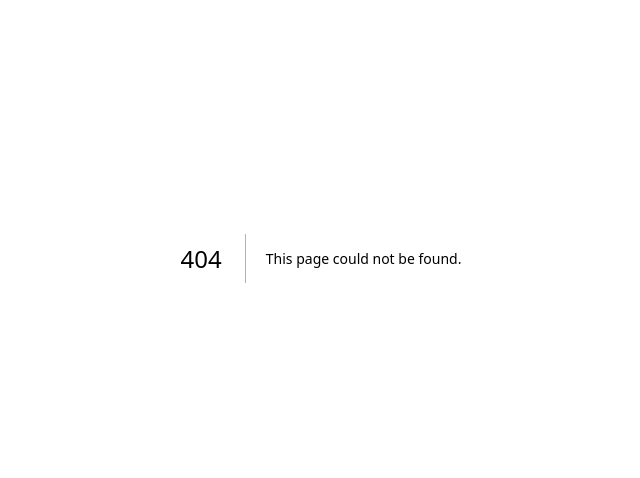
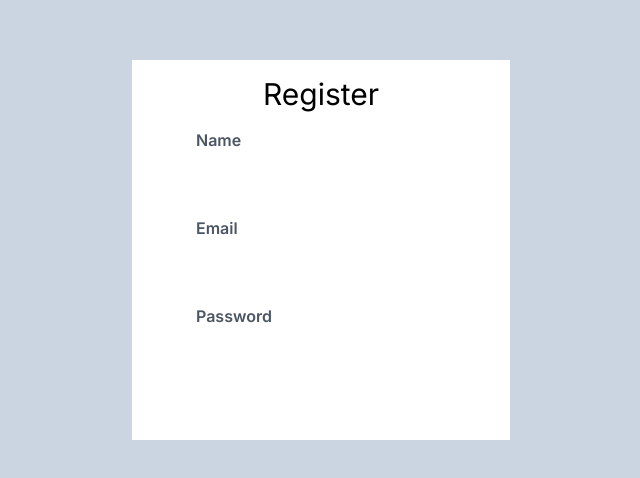
Before and after one commit to shakilshegu/my-new-project, a Next.js app: page /register in a window 1280 px wide. Before the commit this address had no page. Shown: the part 142-620 px from the top of the page, without its empty margins (319-959 px from the left). Built offline with nearby package versions, Linux system fonts and the light colour scheme.

Commit message:
new commit

```diff
--- /dev/null
+++ b/src/app/components/input.jsx
@@ -0,0 +1,12 @@
+import React from "react";
+
+const Input = ({ label,type,id }) => {
+  return (
+    <div className="mb-4">
+      <label htmlFor={id}  className="block  text-gray-600 font-semibold mb-2"  >{label}</label>
+      <input type={type} id={id} name={id} autoComplete="off" className="w-ful p-2"/>
+    </div>
+  );
+};
+
+export default Input;
--- a/src/app/layout.js
+++ b/src/app/layout.js
@@ -4,7 +4,7 @@ import './globals.css'
 const inter = Inter({ subsets: ['latin'] })
 
 export const metadata = {
-  title: 'Create Next App',
+  title: 'my-new-Project',
   description: 'Generated by create next app',
 }
 
--- /dev/null
+++ b/src/app/login/page.jsx
@@ -0,0 +1,9 @@
+import React from 'react'
+
+const Login = () => {
+  return (
+    <div>login</div>
+  )
+}
+
+export default Login
--- /dev/null
+++ b/src/app/profile/page.jsx
@@ -0,0 +1,9 @@
+import React from 'react'
+
+const Profile = () => {
+  return (
+    <div>Profile</div>
+  )
+}
+
+export default Profile
--- /dev/null
+++ b/src/app/register/page.jsx
@@ -0,0 +1,19 @@
+import React from 'react'
+import Input from '../components/input'
+
+const Register = () => {
+  return (
+    <div className='min-h-screen bg-slate-300 flex flex-col justify-center items-center '>
+        <div className='bg-white px-16 pb-12 mb-4 '>
+            <h1 className='text-3xl  mb-4  mt-4 text-center'>Register</h1>
+            <form action="">
+               <Input label="Name" id="name" type="text"/>
+               <Input label="Email" Id="email"  type="text" />
+               <Input label="Password"id="password" type="password"/>
+            </form>
+        </div>
+    </div>
+  )
+}
+
+export default Register
```
